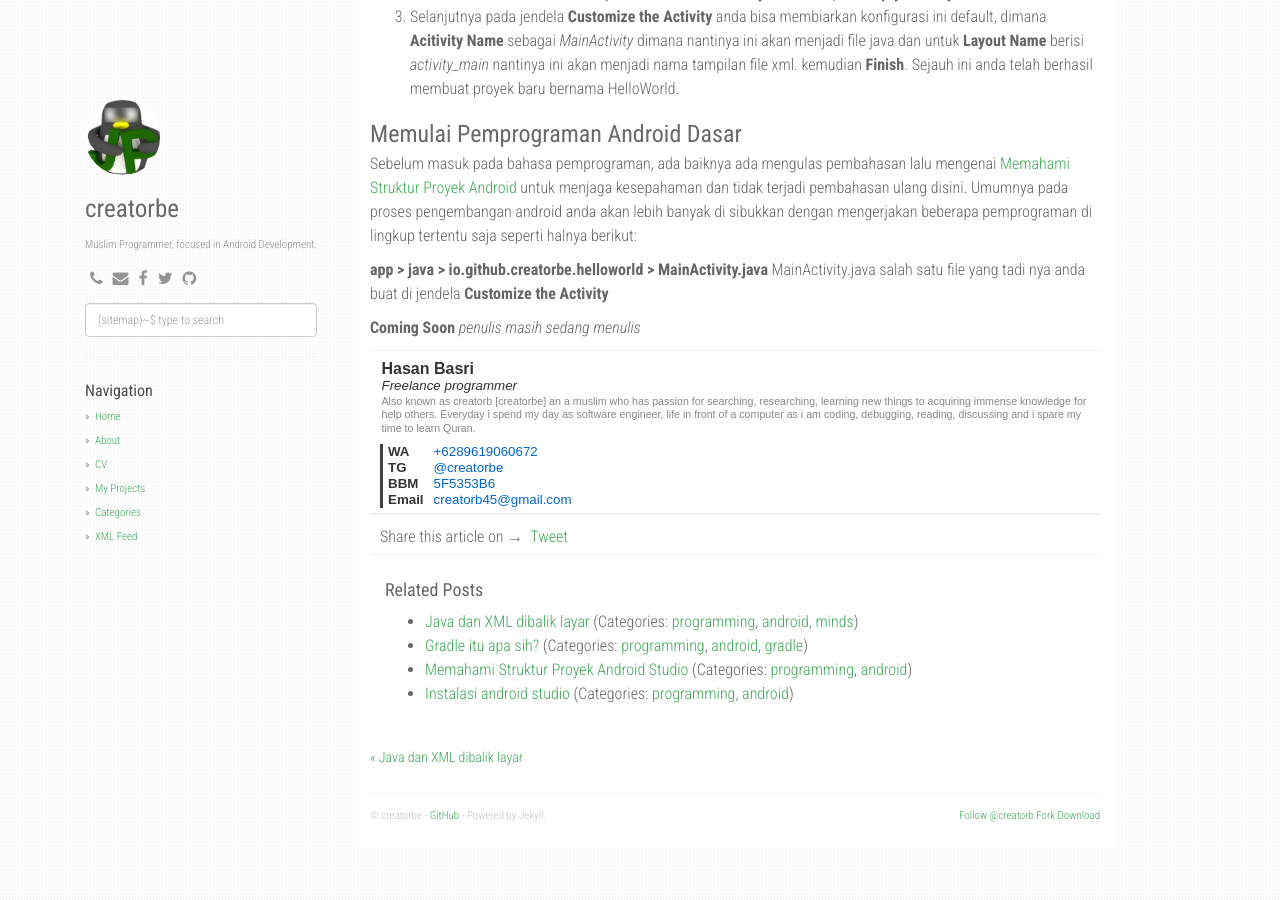
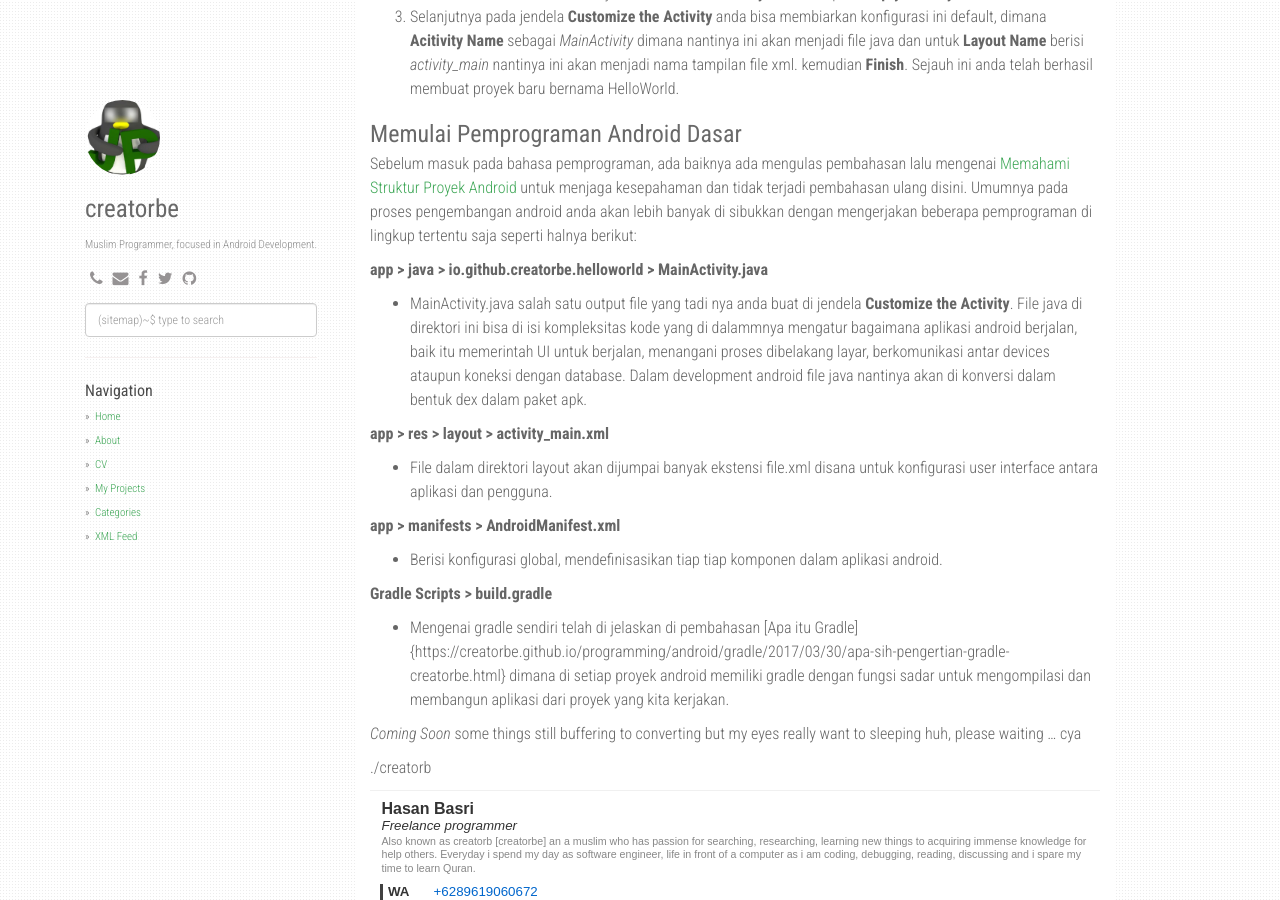
Before and after one commit to creatorbe/creatorbe.github.io, a Jekyll site: the page built from _posts/2017-04-03-hello-world-android-creatorbe.md, in a window 1280 px wide and 900 px high, scrolled down 586 px. Built offline with Jekyll 4.4.1, drawn with Linux system fonts in a browser that asks for light colours; nearby versions of some CDN libraries; comment, search, counter and statistics services are not loaded.

Commit message:
edit belajar bahasa pemprograman android dasar

```diff
--- a/_posts/2017-04-03-hello-world-android-creatorbe.md
+++ b/_posts/2017-04-03-hello-world-android-creatorbe.md
@@ -28,11 +28,24 @@ dengan konfigurasi diatas nantinya nama package proyek anda akan berupa io.githu
 
 ### Memulai Pemprograman Android Dasar
 
-
 Sebelum masuk pada bahasa pemprograman, ada baiknya ada mengulas pembahasan lalu mengenai [Memahami Struktur Proyek Android](https://creatorbe.github.io/programming/android/2017/03/30/memahami-struktur-project-di-android-studio-creatorbe.html) untuk menjaga kesepahaman dan tidak terjadi pembahasan ulang disini. Umumnya pada proses pengembangan android anda akan lebih banyak di sibukkan dengan mengerjakan beberapa pemprograman di lingkup tertentu saja seperti halnya berikut:
 
 **app > java > io.github.creatorbe.helloworld > MainActivity.java**
-MainActivity.java salah satu file yang tadi nya anda buat di jendela **Customize the Activity**
 
-**Coming Soon**
-*penulis masih sedang menulis*
+ -  MainActivity.java salah satu output file yang tadi nya anda buat di jendela **Customize the Activity**. File java di direktori ini bisa di isi kompleksitas kode yang di dalammnya mengatur bagaimana aplikasi android berjalan, baik itu memerintah UI untuk berjalan, menangani proses dibelakang layar, berkomunikasi antar devices  ataupun koneksi dengan database. Dalam development android file java nantinya akan di konversi dalam bentuk dex dalam paket apk.
+
+**app > res > layout > activity_main.xml**
+
+ - File dalam direktori layout akan dijumpai banyak ekstensi file.xml disana untuk konfigurasi user interface antara aplikasi dan pengguna.
+
+**app > manifests > AndroidManifest.xml**
+
+ - Berisi konfigurasi global, mendefinisasikan tiap tiap komponen dalam aplikasi android.
+
+**Gradle Scripts > build.gradle**
+
+ - Mengenai gradle sendiri telah di jelaskan di pembahasan [Apa itu Gradle]{https://creatorbe.github.io/programming/android/gradle/2017/03/30/apa-sih-pengertian-gradle-creatorbe.html} dimana di setiap proyek android memiliki gradle dengan fungsi sadar untuk mengompilasi dan membangun aplikasi dari proyek yang kita kerjakan.
+
+ *Coming Soon* some things still buffering to converting but my eyes really want to sleeping huh, please waiting ... cya
+
+./creatorb
```
